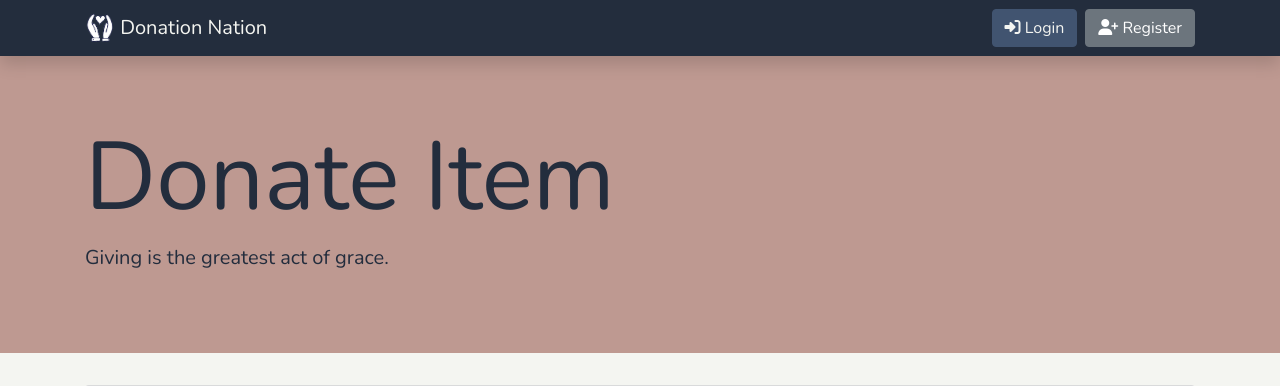
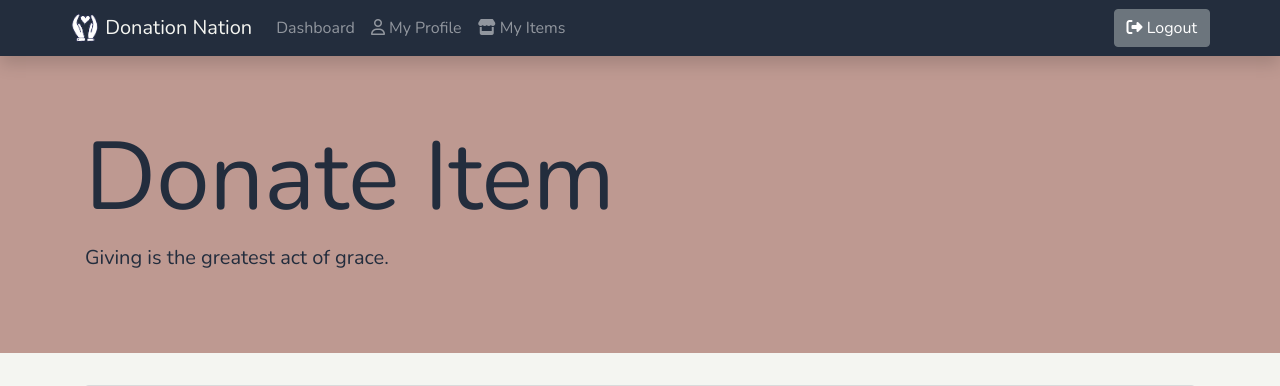
Before and after one commit to COE420Group4/Donation-Nation, a Flask app: page /addItem in a window 1280 px wide. Shown: the top 386 px of the page. Run offline with Flask 2, Linux system fonts and the light colour scheme; the visitor is signed in with stand-in values (Sample User, id 1); some libraries are stand-ins or nearby versions.

Commit message:
Edited base.html

```diff
--- a/templates/base.html
+++ b/templates/base.html
@@ -30,7 +30,39 @@
 </head>
 
 <body>
-	<!--TODO: NAVBAR-->
+	{% if  session['isLoggedIn'] %}
+	<nav class="animate__animated animate_fadeInDown navbar navbar-dark shadow navbar-expand flex-column flex-md-row bd-navbar" id="navbar">
+		<div class="container">
+			<a class="navbar-brand" href="/" style="outline: none; color: #F4F5F1;">
+				<img src="{{ url_for('static', filename='transparentLogo.png') }}" width="30" height="30"
+					class="d-inline-block align-top" alt="" loading="lazy">
+				Donation Nation</a>
+				<button class="navbar-toggler" type="button" data-toggle="collapse" data-target="#navbarNavDropdown" aria-controls="navbarNavDropdown" aria-expanded="false" aria-label="Toggle navigation">
+					<span class="navbar-toggler-icon"></span>
+				</button>
+		<div class="collapse navbar-collapse" id="navbarNav">
+			<ul class="navbar-nav mr-auto">
+				{% block navbar %}
+				<li class="nav-item">
+					<a class="nav-link" href="/">Dashboard</a>
+				</li>
+				<li class="nav-item">
+					<a class="nav-link" href="/userProfile"><i class="far fa-user"></i> My Profile</a>
+				</li>
+				<li class="nav-item">
+					<a class="nav-link" href="/items"><i class="fas fa-store"></i> My Items</a>
+				</li>
+				{% endblock %}
+			</ul>
+			<form class="form-inline">
+				<a class="btn btn-secondary my-2 my-sm-0 ml-1" id="logoutButton" href="/logout">
+					<i class="fas fa-sign-out-alt"></i>
+					Logout
+				</a>
+			</form>
+		</div>
+	</nav>
+	{% else %}
 	<nav class="animate__animated animate_fadeInDown navbar navbar-dark shadow" id="navbar">
 		<div class="container">
 			<a class="navbar-brand" href="/" style="outline: none; color: #F4F5F1;">
@@ -50,6 +82,8 @@
 			</form>
 		</div>
 	</nav>
+	{% endif %}
+	<!--Flashing errors-->
 	<div id="main" class="pb-5">
 		{% with errors = get_flashed_messages(category_filter=["error"]) %}
 			{% if errors %}
```
Also changed, not shown: templates/dashboard.html (added).
